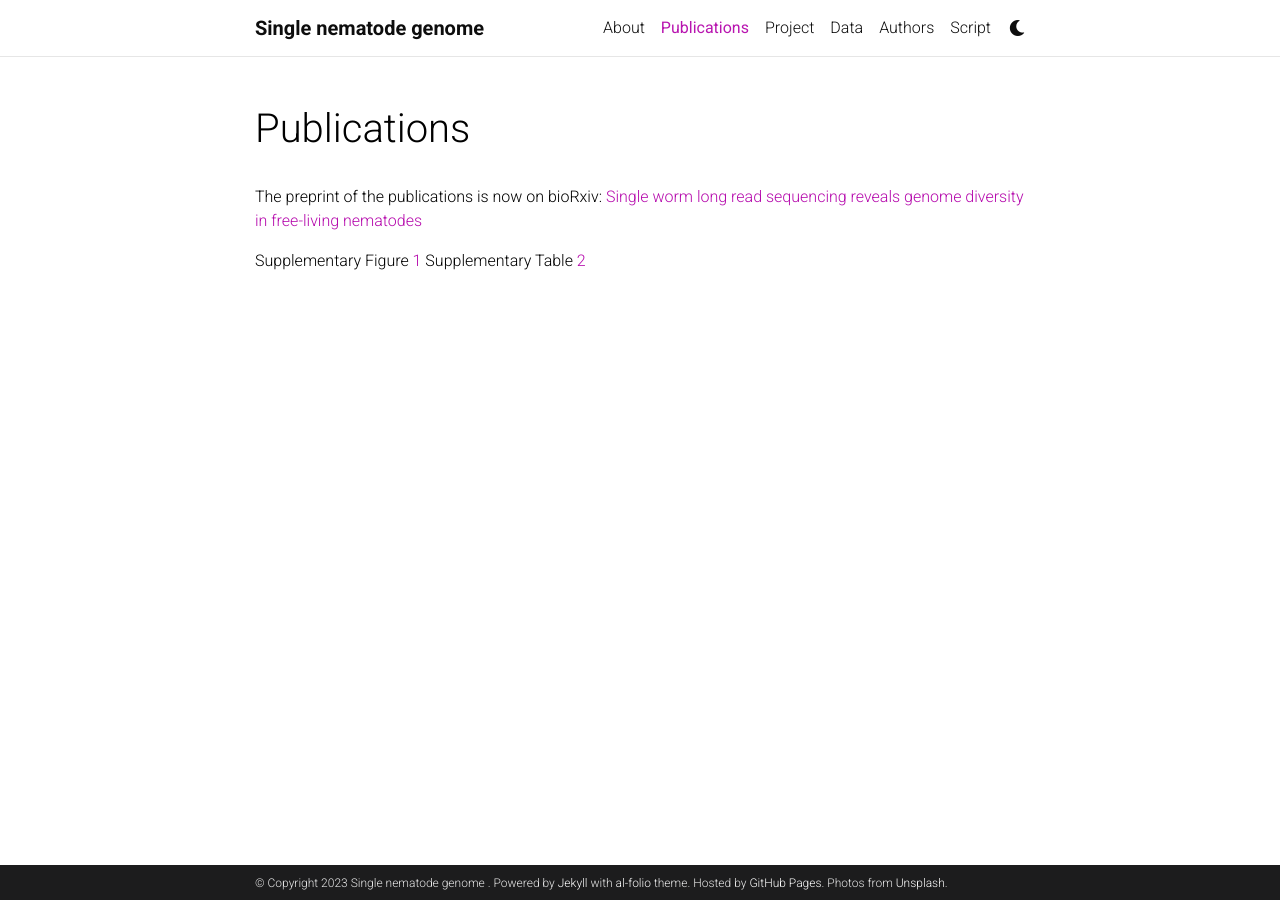
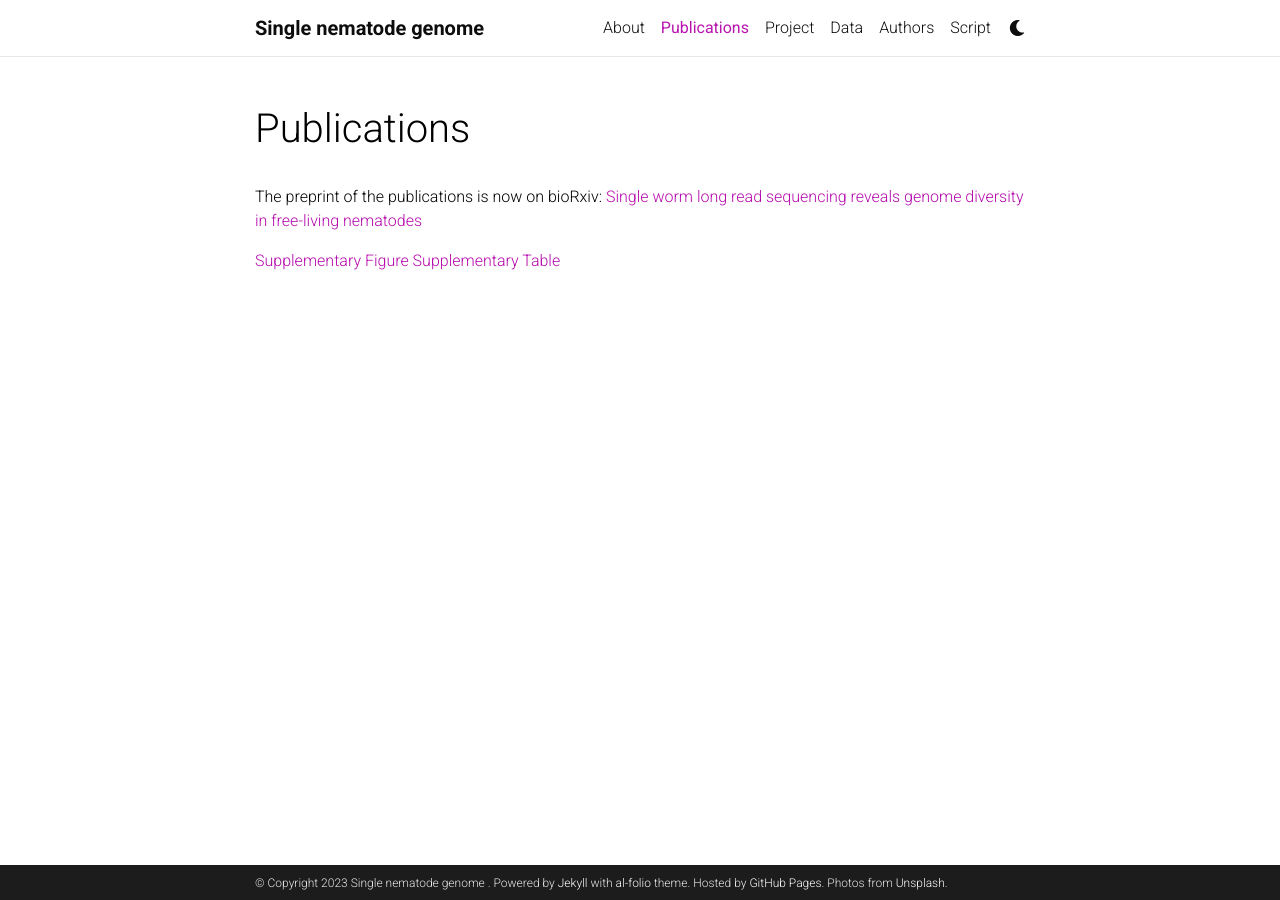
Before and after one commit to YiChienLee1010/Single-nematode-genome, a Jekyll site: the page built from _pages/publications.md, in a window 1280 px wide. Built offline with Jekyll 4.4.1, drawn with Linux system fonts in a browser that asks for light colours; comment, search, counter and statistics services are not loaded; a style sheet for code colours, icons or effects is not loaded.

Commit message:
Update publications.md

```diff
--- a/_pages/publications.md
+++ b/_pages/publications.md
@@ -8,8 +8,8 @@ nav_order: 1
 
 The preprint of the publications is now on bioRxiv: [Single worm long read sequencing reveals genome diversity in free-living nematodes](https://www.biorxiv.org/content/10.1101/2023.04.17.537128v1)
 
-Supplementary Figure [1]
-Supplementary Table [2]
+[Supplementary Figure] [1]
+[Supplementary Table] [2]
 
 [1]:{{ site.url }}{{site.baseurl}}/supplementary/SuppFigure.docx
 [2]:{{ site.url }}{{site.baseurl}}/supplementary/SuppTables.xlsx
```
